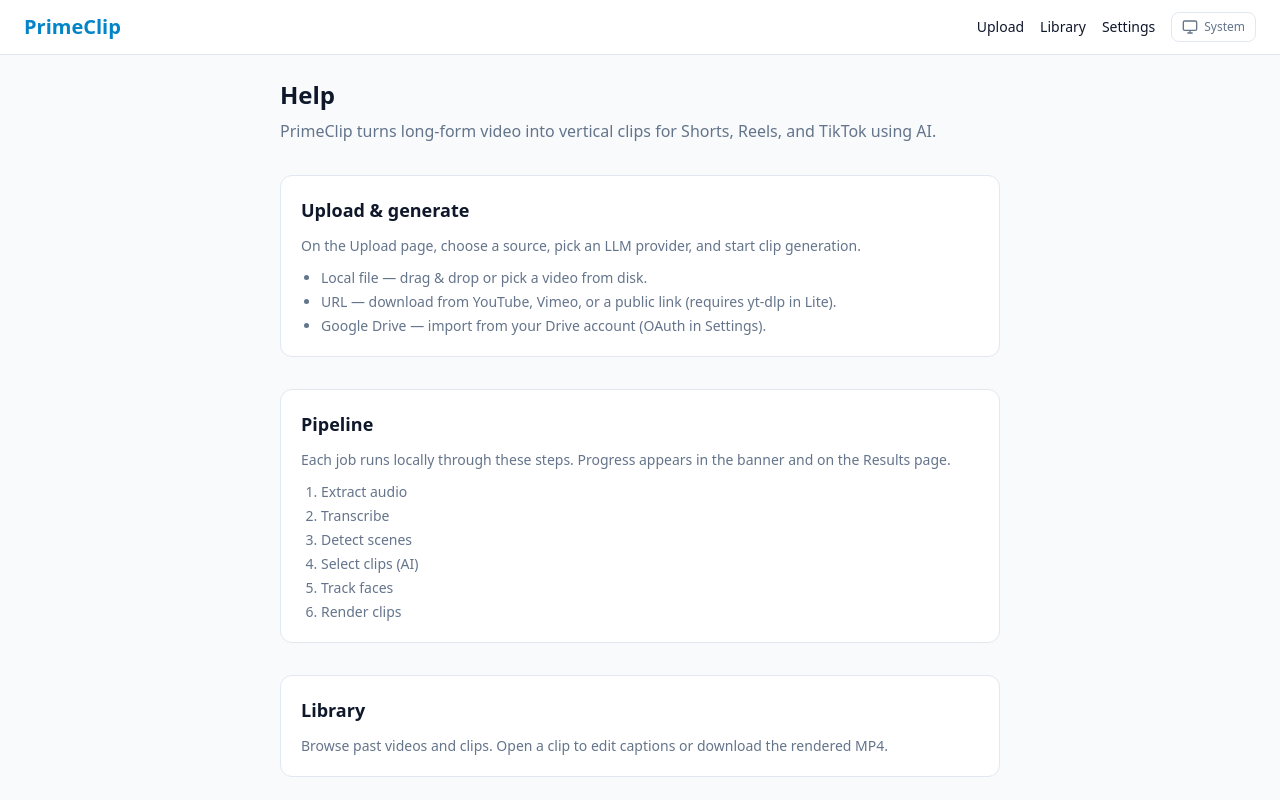
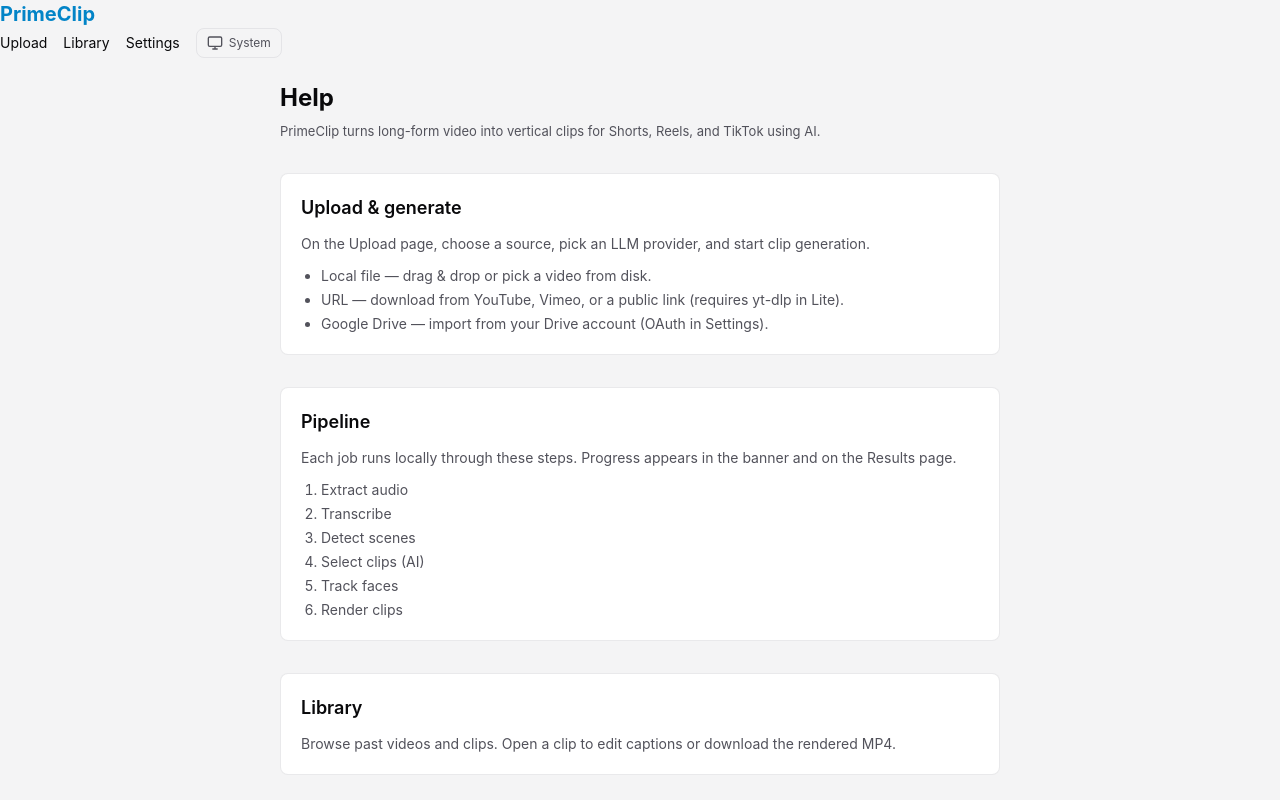
Before and after one commit to Octanelesseromentum437/PrimeClip, a React (Vite) app in the folder apps/desktop/: page /help in a window 1280 px wide. Shown: the top 800 px of the page. Built offline with nearby package versions, Linux system fonts and the light colour scheme; the HTML template or start-up script is replaced by a standard one.

Commit message:
style(desktop): add theme tokens for sidebar layout and caption editor
Extend CSS variables and component classes for the app shell, clip cards,
and theme-aware editor chrome.

```diff
--- a/apps/desktop/src/index.css
+++ b/apps/desktop/src/index.css
@@ -4,61 +4,143 @@
 
 @layer base {
   :root {
-    --app-bg: 248 250 252;
+    --app-bg: 244 244 245;
     --app-surface: 255 255 255;
-    --app-surface-muted: 241 245 249;
+    --app-surface-muted: 250 250 250;
     --app-input: 255 255 255;
-    --app-muted: 241 245 249;
-    --app-muted-hover: 226 232 240;
-    --app-border: 226 232 240;
-    --app-nav: 255 255 255;
-    --app-fg: 15 23 42;
-    --app-fg-muted: 100 116 139;
-    --app-fg-subtle: 148 163 184;
+    --app-muted: 244 244 245;
+    --app-muted-hover: 228 228 231;
+    --app-border: 228 228 231;
+    --app-sidebar: 250 250 250;
+    --app-fg: 9 9 11;
+    --app-fg-muted: 82 82 91;
+    --app-fg-subtle: 113 113 122;
   }
 
   .dark {
-    --app-bg: 2 6 23;
-    --app-surface: 15 23 42;
-    --app-surface-muted: 15 23 42;
-    --app-input: 2 6 23;
-    --app-muted: 30 41 59;
-    --app-muted-hover: 51 65 85;
-    --app-border: 30 41 59;
-    --app-nav: 15 23 42;
-    --app-fg: 241 245 249;
-    --app-fg-muted: 148 163 184;
-    --app-fg-subtle: 100 116 139;
+    --app-bg: 9 9 11;
+    --app-surface: 24 24 27;
+    --app-surface-muted: 18 18 20;
+    --app-input: 24 24 27;
+    --app-muted: 39 39 42;
+    --app-muted-hover: 63 63 70;
+    --app-border: 39 39 42;
+    --app-sidebar: 18 18 20;
+    --app-fg: 250 250 250;
+    --app-fg-muted: 161 161 170;
+    --app-fg-subtle: 113 113 122;
   }
 
   body {
     margin: 0;
-    font-family: system-ui, -apple-system, sans-serif;
+    font-family: -apple-system, BlinkMacSystemFont, "SF Pro Text", system-ui, sans-serif;
     @apply bg-app-bg text-app-fg antialiased;
+    font-size: 13px;
+    line-height: 1.45;
+  }
+
+  [data-tauri-drag-region] {
+    -webkit-app-region: drag;
+  }
+
+  button,
+  a,
+  input,
+  select,
+  textarea,
+  video,
+  .sidebar-item {
+    -webkit-app-region: no-drag;
   }
 }
 
 @layer components {
+  .app-shell {
+    @apply h-screen flex overflow-hidden bg-app-bg text-app-fg;
+  }
+
+  .app-main {
+    @apply flex-1 flex flex-col min-w-0 min-h-0;
+  }
+
+  .titlebar-drag {
+    @apply h-7 shrink-0;
+  }
+
+  .app-content {
+    @apply flex-1 overflow-y-auto px-6 py-5;
+  }
+
+  .app-content-editor {
+    @apply flex-1 overflow-hidden min-h-0;
+  }
+
+  .sidebar {
+    @apply w-52 shrink-0 flex flex-col border-r border-app-border bg-app-sidebar;
+    padding-top: 28px;
+  }
+
+  .sidebar-brand {
+    @apply flex items-center gap-2.5 px-4 pb-4;
+  }
+
+  .sidebar-logo {
+    @apply flex h-8 w-8 items-center justify-center rounded-lg bg-brand-600 text-xs font-bold text-white;
+  }
+
+  .sidebar-title {
+    @apply text-sm font-semibold tracking-tight;
+  }
+
+  .sidebar-nav {
+    @apply flex-1 flex flex-col gap-0.5 px-2;
+  }
+
+  .sidebar-item {
+    @apply flex items-center gap-2 rounded-md px-3 py-2 text-sm text-app-fg-muted
+      hover:bg-app-muted hover:text-app-fg transition-colors;
+  }
+
+  .sidebar-item-active {
+    @apply bg-app-muted text-app-fg font-medium;
+  }
+
+  .sidebar-footer {
+    @apply p-2 border-t border-app-border;
+  }
+
+  .page-header {
+    @apply mb-5 flex items-start justify-between gap-4;
+  }
+
+  .page-title {
+    @apply text-lg font-semibold tracking-tight;
+  }
+
+  .page-subtitle {
+    @apply text-sm text-app-fg-muted mt-0.5;
+  }
+
   .page-shell {
-    @apply min-h-screen bg-app-bg text-app-fg;
+    @apply min-h-full;
   }
 
   .card {
-    @apply rounded-xl border border-app-border bg-app-surface;
+    @apply rounded-lg border border-app-border/80 bg-app-surface;
   }
 
   .card-muted {
-    @apply rounded-xl border border-app-border bg-app-surface/80;
+    @apply rounded-lg border border-app-border/60 bg-app-surface-muted;
   }
 
   .input {
-    @apply w-full rounded-lg bg-app-input border border-app-border p-2 text-sm text-app-fg
-      focus:outline-none focus:ring-2 focus:ring-brand-500/40 focus:border-brand-500;
+    @apply w-full rounded-md bg-app-input border border-app-border px-2.5 py-1.5 text-sm text-app-fg
+      focus:outline-none focus:ring-1 focus:ring-brand-500/50 focus:border-brand-500/60;
   }
 
   .input-sm {
-    @apply w-full rounded bg-app-input border border-app-border p-1.5 text-sm text-app-fg
-      focus:outline-none focus:ring-2 focus:ring-brand-500/40 focus:border-brand-500;
+    @apply w-full rounded-md bg-app-input border border-app-border px-2 py-1 text-sm text-app-fg
+      focus:outline-none focus:ring-1 focus:ring-brand-500/50 focus:border-brand-500/60;
   }
 
   .label-muted {
@@ -70,21 +152,21 @@
   }
 
   .btn-ghost {
-    @apply px-3 py-1.5 text-sm rounded-lg bg-app-muted hover:bg-app-muted-hover transition-colors;
+    @apply px-3 py-1.5 text-sm rounded-md bg-app-muted hover:bg-app-muted-hover transition-colors;
   }
 
   .btn-secondary {
-    @apply py-2 rounded-lg bg-app-muted hover:bg-app-muted-hover font-medium disabled:opacity-50
-      transition-colors;
+    @apply py-2 px-3 rounded-md bg-app-muted hover:bg-app-muted-hover font-medium disabled:opacity-50
+      transition-colors text-sm;
   }
 
   .btn-primary {
-    @apply py-2 rounded-lg bg-brand-600 hover:bg-brand-500 disabled:opacity-50 font-semibold
-      text-white transition-colors;
+    @apply py-2 px-3 rounded-md bg-brand-600 hover:bg-brand-500 disabled:opacity-50 font-medium
+      text-white transition-colors text-sm;
   }
 
   .btn-outline {
-    @apply py-2 rounded-lg border border-app-border hover:bg-app-muted text-sm transition-colors;
+    @apply py-2 px-3 rounded-md border border-app-border hover:bg-app-muted text-sm transition-colors;
   }
 
   .link-brand {
@@ -104,26 +186,280 @@
   }
 
   .alert-warning {
-    @apply rounded-lg border border-amber-300 dark:border-amber-800/60 bg-amber-50
-      dark:bg-amber-950/30 p-3 text-sm text-amber-800 dark:text-amber-200 space-y-2;
-  }
-
-  .nav-bar {
-    @apply border-b border-app-border bg-app-nav/90 backdrop-blur-sm px-4 lg:px-6 py-3 flex
-      items-center justify-between shrink-0;
+    @apply rounded-md border border-amber-300/70 dark:border-amber-800/50 bg-amber-50
+      dark:bg-amber-950/20 p-3 text-sm text-amber-800 dark:text-amber-200 space-y-2;
   }
 
   .panel-header {
-    @apply shrink-0 px-4 py-2.5 border-b border-app-border flex items-center justify-between;
+    @apply shrink-0 px-4 py-2 border-b border-app-border flex items-center justify-between bg-app-surface;
   }
 
   .chip {
-    @apply px-3 py-1.5 text-sm rounded-lg border border-app-border bg-app-surface
+    @apply px-3 py-1.5 text-sm rounded-md border border-app-border bg-app-surface
       hover:bg-app-muted transition-colors;
   }
 
   .chip-active {
-    @apply px-3 py-1.5 text-sm rounded-lg border border-brand-600 bg-brand-600/10
+    @apply px-3 py-1.5 text-sm rounded-md border border-brand-600/40 bg-brand-600/10
       text-brand-700 dark:text-brand-300 font-medium;
   }
+
+  .segmented {
+    @apply inline-flex rounded-md border border-app-border bg-app-muted p-0.5 gap-0.5;
+  }
+
+  .segmented-item {
+    @apply px-3 py-1.5 text-xs rounded-[5px] text-app-fg-muted transition-colors;
+  }
+
+  .segmented-item-active {
+    @apply bg-app-surface text-app-fg font-medium shadow-sm;
+  }
+
+  .clip-card {
+    @apply card overflow-hidden flex flex-col;
+  }
+
+  .clip-thumb {
+    @apply relative bg-black overflow-hidden cursor-pointer;
+  }
+
+  .clip-thumb-overlay {
+    @apply absolute inset-0 flex items-center justify-center bg-black/30 opacity-0
+      group-hover:opacity-100 transition-opacity;
+  }
+
+  /* ── Editor (theme-aware) ── */
+  .editor-root {
+    @apply bg-app-bg;
+  }
+
+  .editor-shell {
+    @apply h-screen flex flex-col overflow-hidden bg-app-bg text-app-fg;
+    padding-top: 28px;
+  }
+
+  .editor-toolbar {
+    @apply shrink-0 flex items-center justify-between gap-4 px-4 py-2
+      border-b border-app-border bg-app-surface;
+  }
+
+  .editor-toolbar-btn {
+    @apply px-3 py-1.5 rounded-md text-xs font-medium text-app-fg
+      bg-app-muted hover:bg-app-muted-hover transition-colors disabled:opacity-50;
+  }
+
+  .editor-toolbar-btn-primary {
+    @apply bg-brand-600 text-white hover:bg-brand-500;
+  }
+
+  .editor-workspace {
+    @apply flex-1 flex min-h-0;
+  }
+
+  .editor-stage {
+    @apply flex-1 flex items-center justify-center min-w-0 min-h-0 p-4 bg-app-surface-muted;
+  }
+
+  .editor-inspector {
+    @apply w-56 shrink-0 border-l border-app-border bg-app-surface
+      overflow-y-auto p-3 space-y-4;
+  }
+
+  .editor-inspector-section {
+    @apply space-y-1;
+  }
+
+  .editor-inspector-label {
+    @apply block text-[10px] font-semibold uppercase tracking-wider text-app-fg-subtle;
+  }
+
+  .editor-preset {
+    @apply px-2 py-1.5 rounded-md text-xs text-app-fg-muted bg-app-muted
+      hover:bg-app-muted-hover transition-colors;
+  }
+
+  .editor-preset-active {
+    @apply bg-brand-600/10 text-brand-700 dark:text-brand-300 ring-1 ring-brand-500/40;
+  }
+
+  .editor-input {
+    @apply w-full rounded-md bg-app-input border border-app-border
+      px-2 py-1.5 text-xs text-app-fg focus:outline-none focus:ring-1 focus:ring-brand-500/50;
+  }
+
+  .editor-range {
+    @apply w-full accent-brand-500;
+  }
+
+  .editor-color {
+    @apply block h-8 w-full cursor-pointer rounded-md border border-app-border bg-app-input;
+  }
+
+  .editor-cue-bar {
+    @apply shrink-0 flex items-center gap-3 px-4 py-2 border-t border-app-border bg-app-surface;
+  }
+
+  .editor-cue-input {
+    @apply rounded-md bg-app-input border border-app-border px-3 py-1.5
+      text-sm text-app-fg placeholder:text-app-fg-subtle
+      focus:outline-none focus:ring-1 focus:ring-brand-500/50;
+  }
+
+  .editor-time-input {
+    @apply w-14 rounded bg-app-input border border-app-border px-1.5 py-0.5
+      text-[11px] text-app-fg-muted font-mono text-center
+      focus:outline-none focus:ring-1 focus:ring-brand-500/50;
+  }
+
+  .editor-player {
+    @apply flex flex-col items-center w-full h-full max-w-full max-h-full gap-3;
+  }
+
+  .editor-player-canvas {
+    @apply flex-1 flex items-center justify-center w-full min-h-0;
+  }
+
+  .editor-player-frame {
+    @apply relative overflow-hidden rounded-lg shadow-lg ring-1 ring-app-border bg-black;
+    max-height: 100%;
+    max-width: 100%;
+    height: 100%;
+    width: auto;
+  }
+
+  .editor-player-video {
+    @apply h-full w-full object-contain bg-black cursor-pointer;
+  }
+
+  .editor-player-caption {
+    @apply pointer-events-none absolute bottom-[12%] left-0 right-0 z-10
+      text-center px-6 leading-tight;
+  }
+
+  .editor-player-empty,
+  .editor-player-loading {
+    @apply flex items-center justify-center h-48 w-72 rounded-lg bg-app-muted
+      text-sm text-app-fg-muted;
+  }
+
+  .editor-player-controls {
+    @apply shrink-0 flex items-center gap-3 w-full max-w-2xl px-2;
+  }
+
+  .editor-control-btn {
+    @apply flex h-8 w-8 items-center justify-center rounded-full
+      bg-app-muted text-app-fg hover:bg-app-muted-hover transition-colors
+      disabled:opacity-40;
+  }
+
+  .editor-time {
+    @apply text-[11px] text-app-fg-muted min-w-[2.5rem];
+  }
+
+  .editor-scrubber {
+    @apply h-1 appearance-none rounded-full bg-app-border cursor-pointer;
+  }
+
+  .editor-scrubber::-webkit-slider-thumb {
+    @apply appearance-none h-3 w-3 rounded-full bg-app-fg shadow-md cursor-pointer;
+  }
+
+  .editor-scrubber::-moz-range-thumb {
+    @apply h-3 w-3 rounded-full bg-app-fg border-0 cursor-pointer;
+  }
+
+  .caption-timeline {
+    @apply shrink-0 flex flex-col border-t border-app-border bg-app-surface;
+    height: 168px;
+  }
+
+  .caption-timeline-toolbar {
+    @apply shrink-0 flex items-center justify-between px-4 py-1.5 border-b border-app-border;
+  }
+
+  .caption-timeline-scroll {
+    @apply flex-1 overflow-x-auto overflow-y-hidden;
+  }
+
+  .caption-timeline-inner {
+    @apply relative min-h-full pb-2;
+  }
+
+  .caption-ruler {
+    @apply relative h-6 border-b border-app-border;
+  }
+
+  .caption-ruler-tick {
+    @apply absolute top-0 h-full border-l border-app-border;
+  }
+
+  .caption-ruler-tick span {
+    @apply absolute top-0.5 left-1 text-[9px] text-app-fg-subtle tabular-nums whitespace-nowrap;
+  }
+
+  .caption-track-row {
+    @apply flex items-stretch pt-2;
+  }
+
+  .caption-track-label {
+    @apply shrink-0 flex items-center px-3 text-[10px] font-medium uppercase
+      tracking-wider text-app-fg-subtle border-r border-app-border;
+    width: 88px;
+  }
+
+  .caption-track {
+    @apply relative h-14 rounded-md mx-1 bg-app-muted;
+  }
+
+  .caption-block {
+    @apply absolute top-1 bottom-1 rounded-[4px] overflow-hidden cursor-pointer
+      bg-gradient-to-b from-brand-500/85 to-brand-700/85 border border-brand-400/40
+      hover:from-brand-400/90 hover:to-brand-600/90 transition-colors text-left;
+  }
+
+  .caption-block-selected {
+    @apply ring-2 ring-app-fg from-brand-500 to-brand-700 border-brand-400 z-10;
+  }
+
+  .caption-block-active {
+    @apply brightness-110;
+  }
+
+  .caption-block-label {
+    @apply block px-2 pt-1.5 text-[10px] text-white truncate pointer-events-none select-none;
+  }
+
+  .caption-block-handle {
+    @apply absolute top-0 bottom-0 w-1.5 cursor-col-resize opacity-0 hover:opacity-100
+      bg-white/50 transition-opacity;
+  }
+
+  .caption-block-handle-start {
+    @apply left-0 rounded-l;
+  }
+
+  .caption-block-handle-end {
+    @apply right-0 rounded-r;
+  }
+
+  .caption-block-selected .caption-block-handle {
+    @apply opacity-100;
+  }
+
+  .caption-playhead {
+    @apply absolute top-0 bottom-0 left-0 w-px pointer-events-none z-20;
+    will-change: transform;
+  }
+
+  .caption-playhead-head {
+    @apply absolute -top-0.5 -left-[5px] w-0 h-0;
+    border-left: 5px solid transparent;
+    border-right: 5px solid transparent;
+    border-top: 7px solid rgb(244 63 94);
+  }
+
+  .caption-playhead-line {
+    @apply absolute top-0 bottom-0 left-0 w-px bg-rose-500;
+  }
 }
--- a/apps/desktop/tailwind.config.ts
+++ b/apps/desktop/tailwind.config.ts
@@ -22,6 +22,7 @@
           muted: "rgb(var(--app-muted) / <alpha-value>)",
           "muted-hover": "rgb(var(--app-muted-hover) / <alpha-value>)",
           border: "rgb(var(--app-border) / <alpha-value>)",
+          sidebar: "rgb(var(--app-sidebar) / <alpha-value>)",
           nav: "rgb(var(--app-nav) / <alpha-value>)",
           fg: "rgb(var(--app-fg) / <alpha-value>)",
           "fg-muted": "rgb(var(--app-fg-muted) / <alpha-value>)",
```
